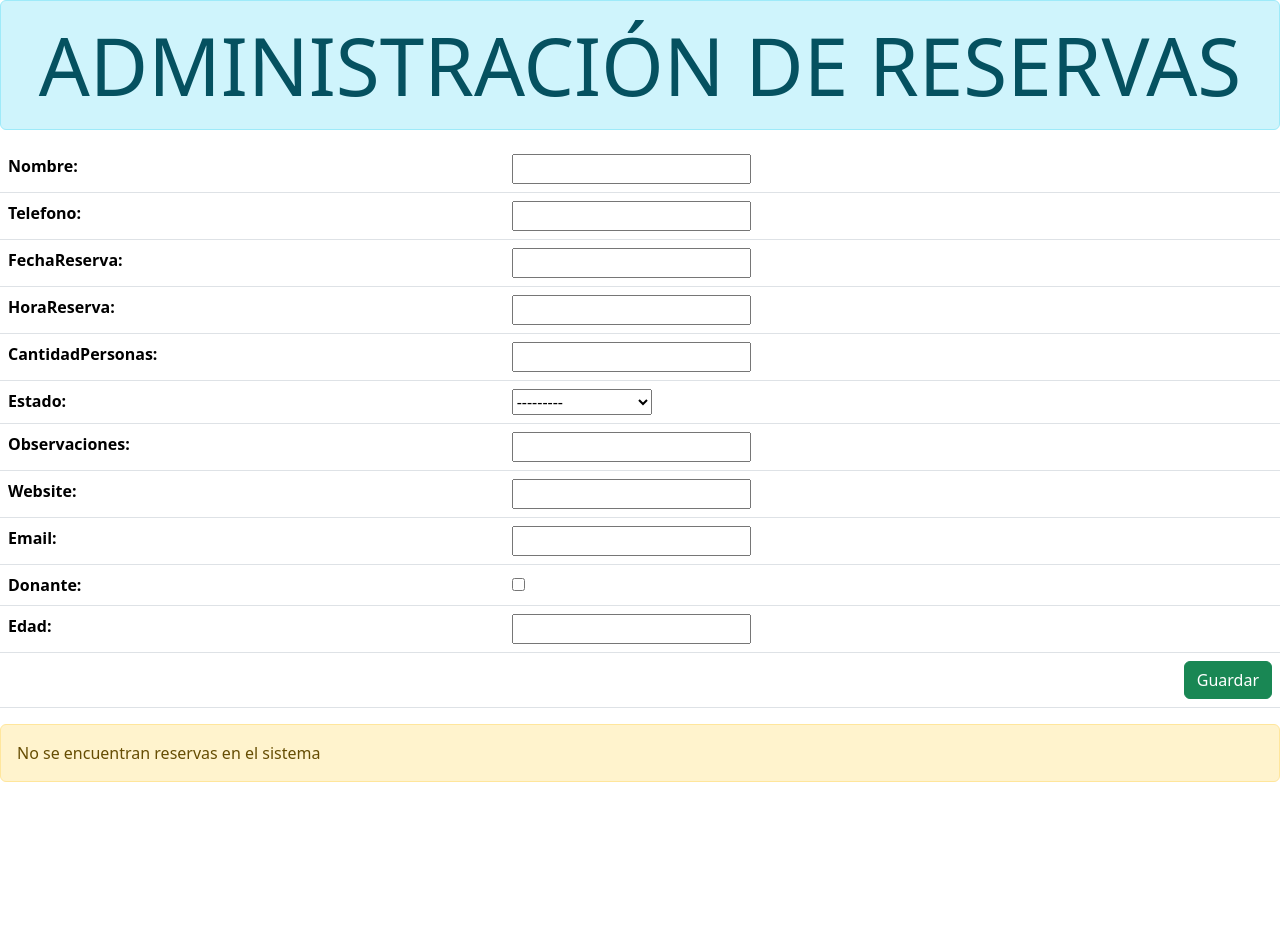
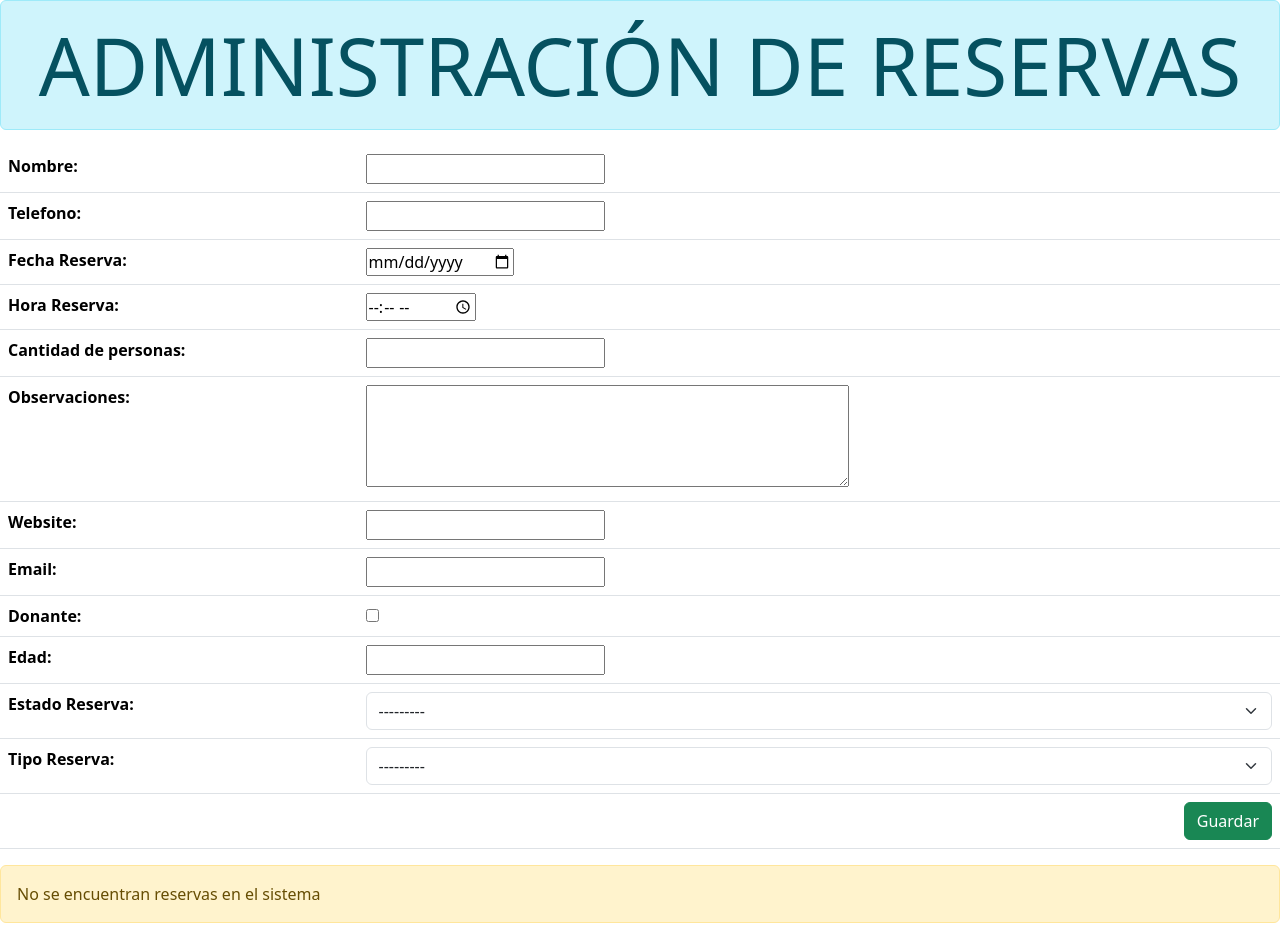
Before and after one commit to benjapob/Django-Sumativa1, a Django app: page / in a window 1280 px wide. Before the commit the page ends 782 px from the top, so only its background shows below. Run offline with Django 4.2, Linux system fonts and the light colour scheme; data that the repository does not hold is empty; some libraries are stand-ins or nearby versions.

Commit message:
models done

```diff
--- a/App/forms.py
+++ b/App/forms.py
@@ -1,45 +1,42 @@
 from django import forms
 from django.core import validators
-from .models import Reserva
+from .models import *
 
 class ReservaRegistrar(forms.ModelForm):
     class Meta:
         model = Reserva
         fields = '__all__'
-    """estadosOpc = [('guardada', 'Guardada'), ('noguardada', 'No Guardada')]
-    nombre = forms.CharField(validators=[
-        validators.MinLengthValidator(3),
-        validators.MaxLengthValidator(10)
-    ])
-    telefono = forms.CharField(validators=[
-        validators.MinLengthValidator(9),
-        validators.MaxLengthValidator(20)
-    ])
-    fechaReserva = forms.DateField()
-    horaReserva = forms.TimeField()
-    cantidadPersonas = forms.IntegerField()
-    estado = forms.CharField(widget= forms.Select(choices=estadosOpc))
-    observaciones = forms.CharField(max_length = 50, widget=forms.Textarea)
-    website = forms.URLField()
-    email = forms.EmailField()
-    donante = forms.BooleanField(widget=forms.NullBooleanSelect())
-    edad = forms.IntegerField()
 
-    def clean (self):
-        user_clean_data = super().clean()
+    ESTADOS_CHOICES = (('guardado', 'GUARDADO'), ('anulado', 'ANULADO'), ('confirmado', 'CONFIRMADO'))
 
-        inputNombre = user_clean_data['nombre']
-        if inputNombre == 'Juan':
-            raise forms.ValidationError("No se aceptan más juanes")
+    fechaReserva = forms.DateField(widget = forms.widgets.DateInput(attrs={'type': 'date'}), label = 'Fecha Reserva')
+    horaReserva = forms.TimeField(widget = forms.widgets.TimeInput(attrs={'type':'time','format':'%H:%M'}),label='Hora Reserva')
+    observaciones = forms.CharField(max_length = 50, widget=forms.Textarea(attrs={'rows':4,'cols':50}))
+    cantidadPersonas = forms.IntegerField(label='Cantidad de personas')
 
-    nombre.widget.attrs['class']= 'form-control'
-    telefono.widget.attrs['class']= 'form-control'
-    fechaReserva.widget.attrs['class']= 'form-control'
-    horaReserva.widget.attrs['class']= 'form-control'
-    cantidadPersonas.widget.attrs['class']= 'form-control'
-    estado.widget.attrs['class']= 'form-control'
-    observaciones.widget.attrs['class']= 'form-control'
-    website.widget.attrs['class']= 'form-control'
-    email.widget.attrs['class']= 'form-control'
-    donante.widget.attrs['class']= 'form-control'
-    edad.widget.attrs['class']= 'form-control'"""
+    #Estado reserva
+    estadoReservaId = forms.ModelChoiceField(queryset=EstadoReserva.objects.all(), label='Estado Reserva')
+    estadoReservaId.widget.attrs['class'] = 'form-select'
+
+    #tipo reserva
+    tipoSolicitudId = forms.ModelChoiceField(queryset=TipoReserva.objects.all(), label='Tipo Reserva')
+    tipoSolicitudId.widget.attrs['class'] = 'form-select'
+
+    def clean_edad (self):
+        edad = self.cleaned_data.get('edad')
+        if edad < 18:
+            raise forms.ValidationError("Debe ser mayor de edad para reservar")
+        return edad
+
+    def clean_nombre (self):
+        nombre = self.cleaned_data.get('nombre')
+        if len(nombre) <= 2:
+            raise forms.ValidationError("El nombre debe tener más de dos letras")
+        return nombre
+
+    def clean_observaciones (self):
+        observaciones = self.cleaned_data.get('observaciones')
+        palabras = observaciones.split()
+        if len(palabras) < 5:
+            raise forms.ValidationError("Las observaciones deben contener al menos 5 palabras")
+        return observaciones
--- a/App/models.py
+++ b/App/models.py
@@ -2,19 +2,33 @@ from django.db import models
 
 # Create your models here.
 
+class EstadoReserva(models.Model):
+    estadoReservaId = models.CharField(primary_key = True, max_length = 3)
+    estadoReservaNombre = models.CharField(max_length = 20)
+
+    def __str__(self):
+        return "{}".format(self.estadoReservaNombre)
+
+class TipoReserva(models.Model):
+    tipoSolicitudId = models.CharField(primary_key = True, max_length = 3)
+    tipoSolicitud = models.CharField(max_length = 20)
+
+    def __str__(self):
+        return "{}".format(self.tipoSolicitud)
+
 class Reserva(models.Model):
-    estadosOpc = (
-    ('guardado','GUARDADO'),
-    ('noguardado', 'NO GUARDADO'),
-    )
+    idSolicitud = models.AutoField(primary_key = True)
     nombre = models.CharField(max_length = 50)
     telefono = models.CharField(max_length = 50)
     fechaReserva = models.DateField()
     horaReserva = models.TimeField()
     cantidadPersonas = models.IntegerField()
-    estado = models.CharField(choices=estadosOpc, max_length = 50)
     observaciones = models.CharField(max_length = 50)
+
     website = models.URLField()
     email = models.EmailField()
     donante = models.BooleanField()
     edad = models.IntegerField()
+
+    estadoReservaId = models.ForeignKey(EstadoReserva, null = True, blank = False, on_delete = models.RESTRICT)
+    tipoSolicitudId = models.ForeignKey(TipoReserva, null = True, blank = False, on_delete = models.RESTRICT)
--- a/App/views.py
+++ b/App/views.py
@@ -17,12 +17,12 @@ def agregar(request):
     return render(request, 'templateApp/agregar.html', data)
 
 def eliminar(request,id):
-    reserva = Reserva.objects.get(id=id)
+    reserva = Reserva.objects.get(idSolicitud=id)
     reserva.delete()
     return redirect('/')
 
 def actualizar(request, id):
-    reserva = Reserva.objects.get(id=id)
+    reserva = Reserva.objects.get(idSolicitud=id)
     form = forms.ReservaRegistrar(instance=reserva)
     if (request.method == 'POST'):
         form = forms.ReservaRegistrar(request.POST, instance = reserva)
--- a/templates/templateApp/agregar.html
+++ b/templates/templateApp/agregar.html
@@ -37,6 +37,7 @@
                     <td>Website</td>
                     <td>Estado</td>
                     <td>Email</td>
+                    <td>---</td>
                 </tr>
             </thead>
 
@@ -51,8 +52,8 @@
                     <td>{{reserva.website}}</td>
                     <td>{{reserva.estado}}</td>
                     <td>{{reserva.email}}</td>
-                    <td><a class="btn btn-success btn-small" href="actualizar/{{reserva.id}}"><i class="bi bi-pencil-fill"></i></a>
-                        <a class="btn btn-danger btn-small" href="eliminar/{{reserva.id}}"><i class="bi bi-trash-fill"></i></a></td>
+                    <td><a class="btn btn-success btn-small" href="actualizar/{{reserva.idSolicitud}}"><i class="bi bi-pencil-fill"></i></a>
+                        <a class="btn btn-danger btn-small" href="eliminar/{{reserva.idSolicitud}}"><i class="bi bi-trash-fill"></i></a></td>
                 </tr>
                 {%endfor%}
 
```
Also changed, not shown: App/migrations/0001_initial.py.
